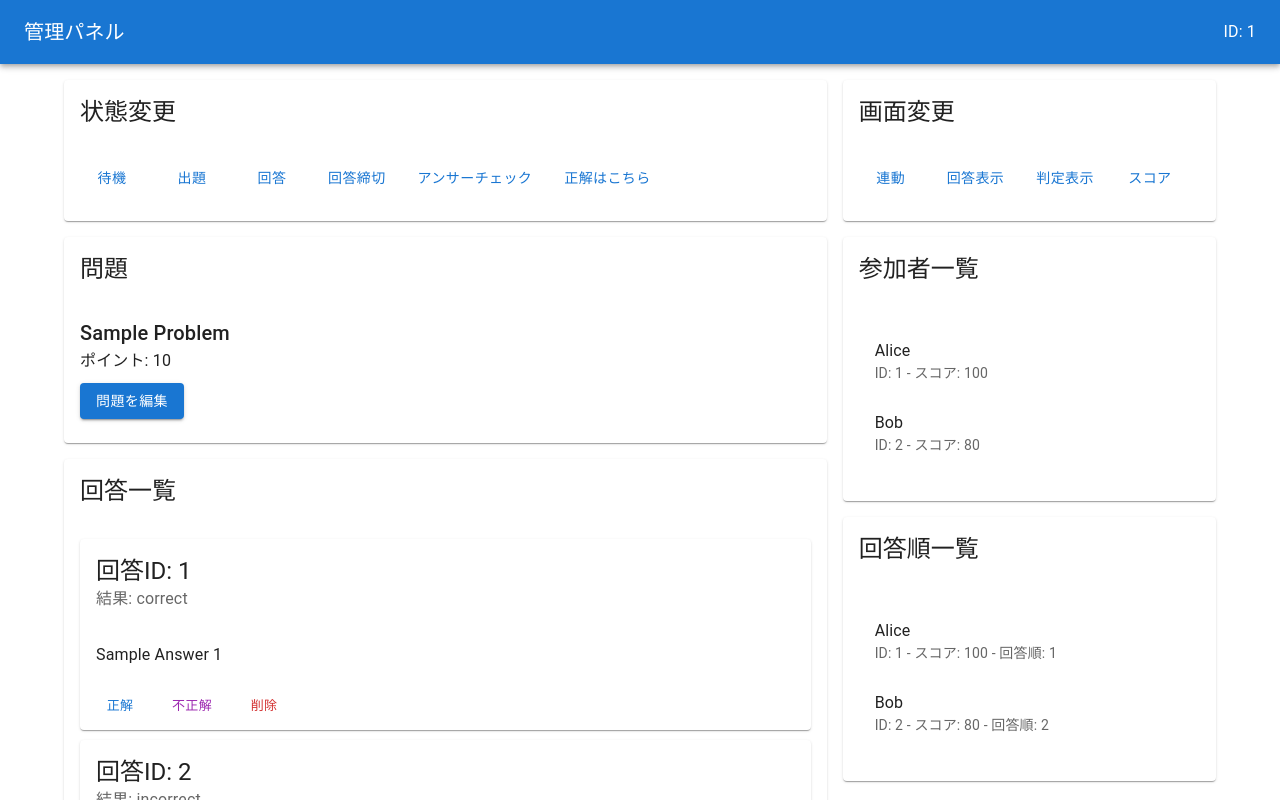
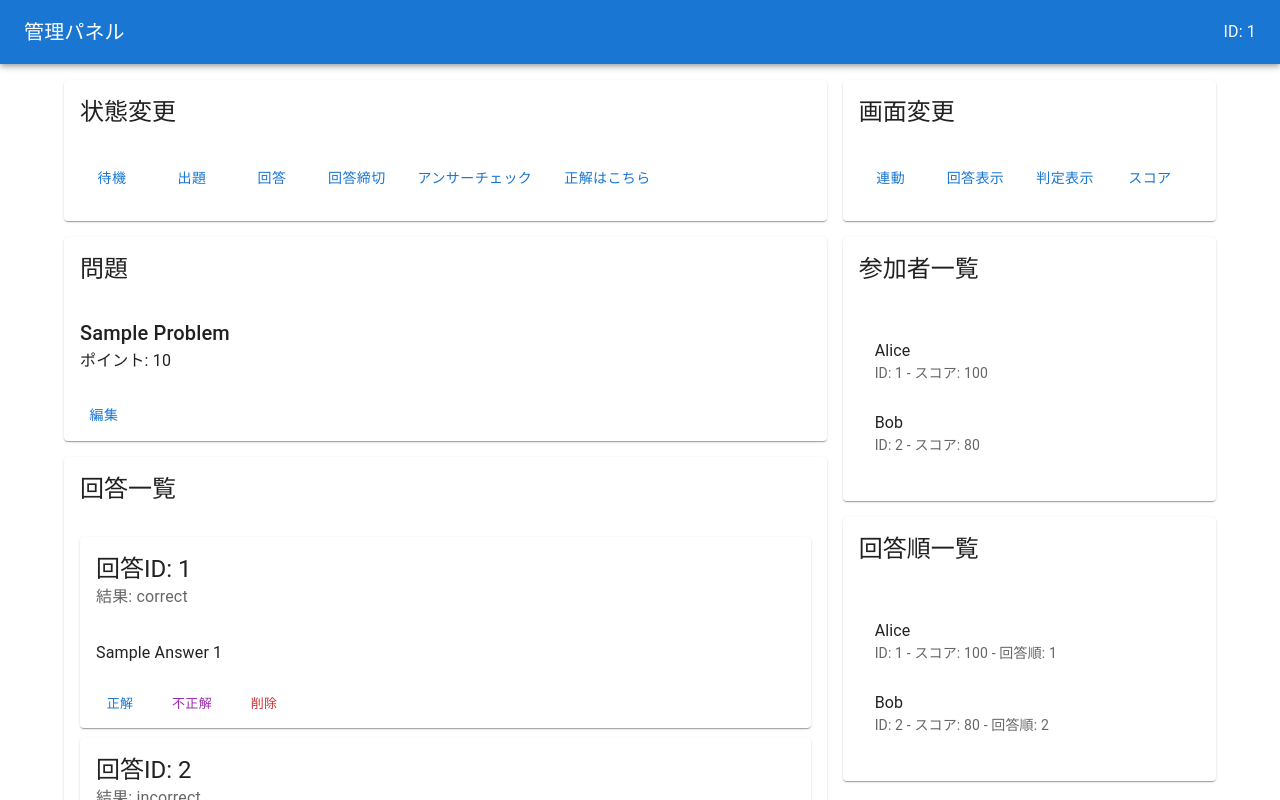
Before and after one commit to hal-shu-sato/quiz-web-system, a Next.js app: page /admin/1 in a window 1280 px wide. Shown: the top 800 px of the page. Built offline with nearby package versions, Linux system fonts and the light colour scheme; what @mui/material-nextjs would draw is missing.

Commit message:
Refactor ProblemCard component to move edit button into CardActions for improved layout

```diff
--- a/src/app/admin/[id]/_components/ProblemCard.tsx
+++ b/src/app/admin/[id]/_components/ProblemCard.tsx
@@ -1,6 +1,7 @@
 import {
   Button,
   Card,
+  CardActions,
   CardContent,
   CardHeader,
   Typography,
@@ -19,10 +20,10 @@ export default function ProblemCard({
       <CardContent>
         <Typography variant="h6">{title}</Typography>
         <Typography variant="body1">ポイント: {point}</Typography>
-        <Button variant="contained" style={{ marginTop: '10px' }}>
-          問題を編集
-        </Button>
       </CardContent>
+      <CardActions>
+        <Button>編集</Button>
+      </CardActions>
     </Card>
   );
 }
```
